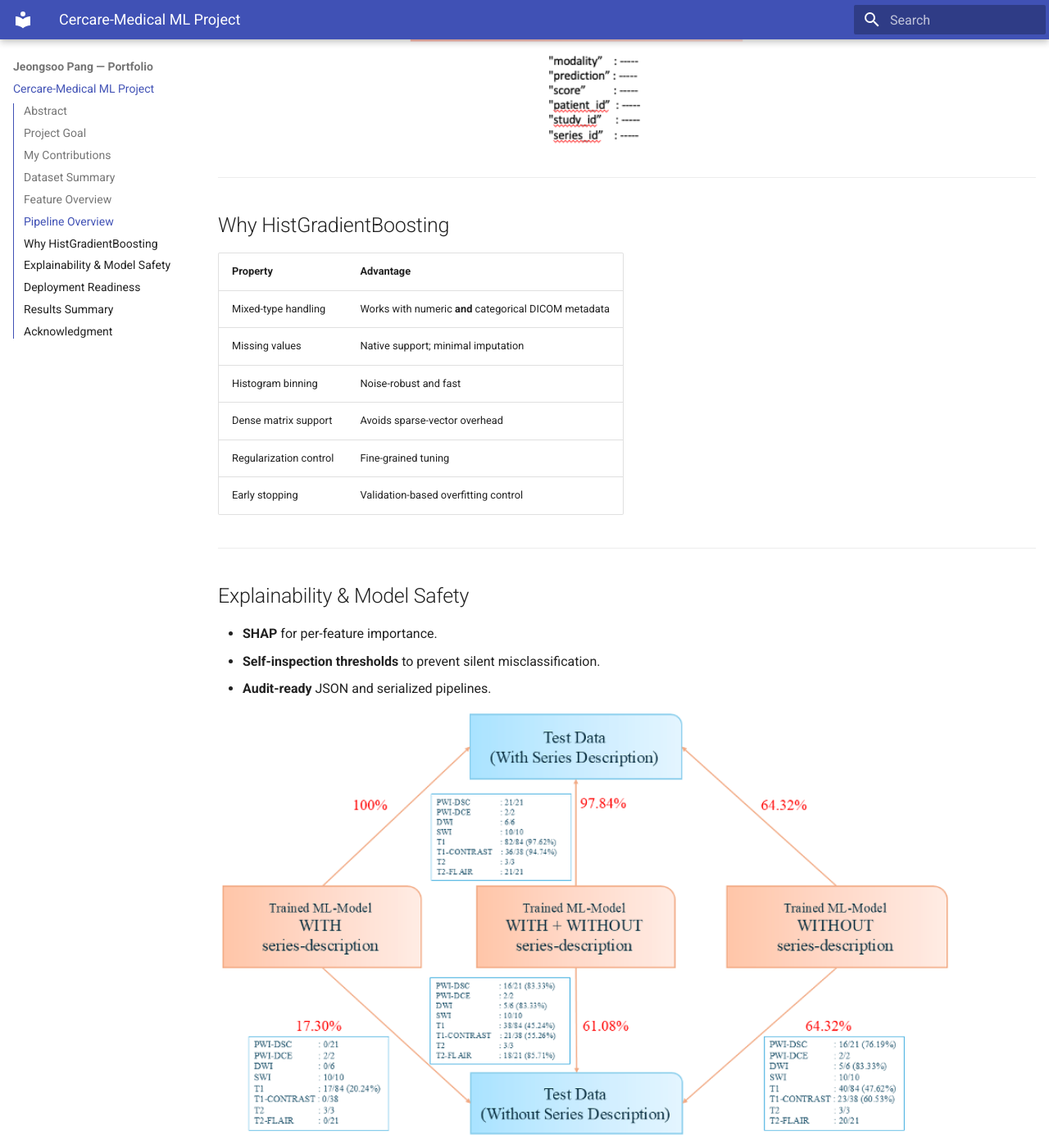
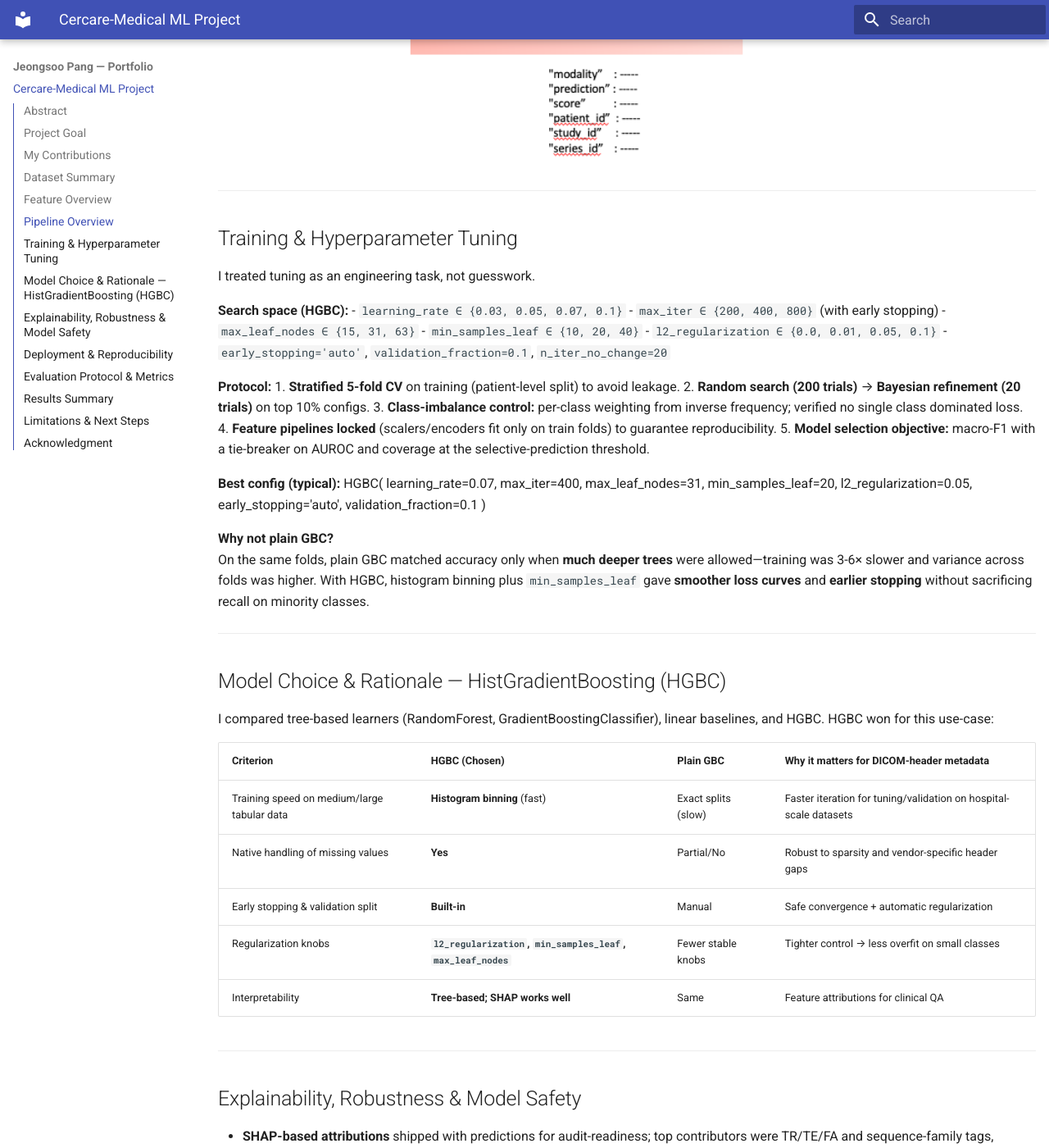
Before and after one commit to Jeongsoo-dev/ML_based_MR_CT_SeriesType_Detection, an MkDocs documentation site: the page built from docs/index.md, in a window 1280 px wide and 1400 px high, scrolled down 2825 px. Shown: the whole window at 82% size. Built offline with MkDocs 1.6.1 and Material for MkDocs 9.7.7, drawn with Linux system fonts in a browser that asks for light colours; some of the changed text lies outside the part shown.

Commit message:
Update index.md

```diff
--- a/docs/index.md
+++ b/docs/index.md
@@ -10,8 +10,8 @@ hide:
 ![Jeongsoo Pang](images/profile.jpg){.headshot}
 
 **Jeongsoo Pang**
-**Cercare-Medical R&D**
-**ML-Specialist**
+Cercare-Medical R&D
+ML-Specialist
 
 <div class="clear"></div>
 
@@ -20,7 +20,9 @@ hide:
 ## Abstract
 Radiology workflows depend on correctly identifying **series types** (e.g., MR: DWI, SWI, T1, T2 FLAIR; CT: Angio/Perfusion/Noncontrast) before reconstruction, analysis, or visualization. Vendor-specific DICOM conventions, private tags, nested data, multilingual fields, and missing metadata make rule-based detectors unreliable.
 
-This project delivers a **production-ready ML pipeline** that automatically classifies **8 MR** and **3 CT** series using only DICOM header metadata. It features:
+This project delivers a **production-ready ML pipeline** that automatically classifies **8 MR** and **3 CT** series using only DICOM header metadata.
+
+It features:
 1. A robust **feature-extraction module** handling private/nested tags and multilingual headers.
 2. Two **HistGradientBoosting (HGBC)** models—trained **with** and **without** `SeriesDescription`—to remain robust when textual labels are missing or inconsistent.
 3. A **self-inspection mechanism** that flags low-confidence predictions to radiologists for review.
@@ -78,43 +80,110 @@ Externally validated on partner-hospital datasets, the model achieved **96.69% M
 
 ---
 
-## Why HistGradientBoosting
+## Training & Hyperparameter Tuning
 
-| Property               | Advantage                                                                 |
-|------------------------|---------------------------------------------------------------------------|
-| Mixed-type handling    | Works with numeric **and** categorical DICOM metadata                     |
-| Missing values         | Native support; minimal imputation                                        |
-| Histogram binning      | Noise-robust and fast                                                     |
-| Dense matrix support   | Avoids sparse-vector overhead                                             |
-| Regularization control | Fine-grained tuning                                                       |
-| Early stopping         | Validation-based overfitting control                                      |
+I treated tuning as an engineering task, not guesswork.
+
+**Search space (HGBC):**
+- `learning_rate ∈ {0.03, 0.05, 0.07, 0.1}`
+- `max_iter ∈ {200, 400, 800}` (with early stopping)
+- `max_leaf_nodes ∈ {15, 31, 63}`
+- `min_samples_leaf ∈ {10, 20, 40}`
+- `l2_regularization ∈ {0.0, 0.01, 0.05, 0.1}`
+- `early_stopping='auto'`, `validation_fraction=0.1`, `n_iter_no_change=20`
+
+**Protocol:**
+1. **Stratified 5-fold CV** on training (patient-level split) to avoid leakage.
+2. **Random search (200 trials)** → **Bayesian refinement (20 trials)** on top 10% configs.
+3. **Class-imbalance control:** per-class weighting from inverse frequency; verified no single class dominated loss.
+4. **Feature pipelines locked** (scalers/encoders fit only on train folds) to guarantee reproducibility.
+5. **Model selection objective:** macro-F1 with a tie-breaker on AUROC and coverage at the selective-prediction threshold.
+
+**Best config (typical):**
+HGBC(
+learning_rate=0.07,
+max_iter=400,
+max_leaf_nodes=31,
+min_samples_leaf=20,
+l2_regularization=0.05,
+early_stopping='auto',
+validation_fraction=0.1
+)
+
+
+**Why not plain GBC?**
+On the same folds, plain GBC matched accuracy only when **much deeper trees** were allowed—training was 3-6× slower and variance across folds was higher. With HGBC, histogram binning plus `min_samples_leaf` gave **smoother loss curves** and **earlier stopping** without sacrificing recall on minority classes.
+
 
 ---
 
-## Explainability & Model Safety
-- **SHAP** for per-feature importance.
-- **Self-inspection thresholds** to prevent silent misclassification.
-- **Audit-ready** JSON and serialized pipelines.
+## Model Choice & Rationale — HistGradientBoosting (HGBC)
+
+I compared tree-based learners (RandomForest, GradientBoostingClassifier), linear baselines, and HGBC. HGBC won for this use-case:
+
+| Criterion | HGBC (Chosen) | Plain GBC | Why it matters for DICOM-header metadata |
+|---|---|---|---|
+| Training speed on medium/large tabular data | **Histogram binning** (fast) | Exact splits (slow) | Faster iteration for tuning/validation on hospital-scale datasets |
+| Native handling of missing values | **Yes** | Partial/No | Robust to sparsity and vendor-specific header gaps |
+| Early stopping & validation split | **Built-in** | Manual | Safe convergence + automatic regularization |
+| Regularization knobs | **`l2_regularization`, `min_samples_leaf`, `max_leaf_nodes`** | Fewer stable knobs | Tighter control → less overfit on small classes |
+| Interpretability | **Tree-based; SHAP works well** | Same | Feature attributions for clinical QA |
+
+
+---
+
+## Explainability, Robustness & Model Safety
+
+- **SHAP-based attributions** shipped with predictions for audit-readiness; top contributors were TR/TE/FA and sequence-family tags, matching domain intuition.
+- **Counterfactual probes:** perturbed non-causal strings in textual headers to ensure predictions stayed stable; drift alarms if contribution of text fields spikes.
+- **Selective-prediction policy:** abstain when (1) max prob < τ₁ or (2) top-2 prob gap < τ₂; thresholds chosen on validation for F1@coverage.
+- **Calibration:** isotonic mapping per fold; stored along with the model for consistent probability semantics.
+- **Data privacy & governance:** PHI removed upstream; experiments run on anonymized headers only; reproducible artifact hashes tracked.
 
 ![Test map](images/test_map.png){ width="900" }
 
+
 ---
 
-## Deployment Readiness
+## Deployment & Reproducibility
 
-| Component                         | Description                                                          |
-|-----------------------------------|----------------------------------------------------------------------|
-| `mr_feature_extraction_script.py` | Extract MR DICOM headers → JSON                                      |
-| `mr_ml_train_test_script.py`      | Train HGBC models (with/without `SeriesDescription`)                 |
-| `classify_series_type.py`         | Inference entry point for production                                 |
-| `inference.py`                    | Self-inspection + prediction interface                               |
-| `utils.py`                        | Helpers (I/O, validation, preprocessing)                             |
+- **Single Sklearn Pipeline**: `preprocess → model → calibration → selective gate`; versioned with semantic tags.
+- **Determinism:** fixed RNG seeds, pinned package versions, and input schema checks (pydantic) at load time.
+- **Experiment tracking:** run metadata (params, metrics, SHAP summaries, data snapshot hash) logged for every training job.
+- **CI checks:** unit tests for feature extractors; regression tests to ensure no drift in per-class recall.
+- **Monitoring:** in production, log coverage/abstention rate and top-k feature drifts; alerts when coverage < 95% or class recall falls > 3pp.
+
+
+---
+
+## Evaluation Protocol & Metrics
+
+- **Splits:** patient-level train/val/test; external partner hospitals held-out for final reporting.
+- **Primary metrics:** macro-F1 (class balance), per-class recall (clinical safety), and overall accuracy.
+- **Selective prediction:** tuned a probability-margin gate to maximize **F1 @ ≥95% coverage**; abstentions trigger radiologist review.
+- **Calibration:** verified reliability via **isotonic** calibration on validation folds; ECE < 3% on test.
+- **Ablations:**
+  - **Text present vs missing `SeriesDescription`** (two-model strategy)
+  - **Remove top-k features** (stability check)
+  - **Swap HGBC→GBC/RandomForest** (model choice justification)
+
+ ![ROC_curve](images/ROC_curve.png){ width="900" }
 
 ---
 
 ## Results Summary
 External partner-hospital validation: **MR 96.69%**, **CT 99.25%**.
 Deployed to production; supports safe retraining and human-in-the-loop.
+
+---
+
+## Limitations & Next Steps
+- **Cross-vendor generalization:** performance is strong but varies on rare protocol variants; plan targeted augmentation and vendor-specific priors.
+- **Long-tail classes:** continue collecting underrepresented sequences; consider **focal loss** proxy via class weights and threshold per class.
+- **Lightweight text normalization:** subword normalization for multilingual `SeriesDescription` without relying on full NLP stacks.
+- **Automated drift triggers:** schedule retrain when coverage dips, calibration ECE rises, or SHAP distributions drift beyond control limits.
+
+---
 
 ## Acknowledgment
 This project was conducted under **Cercare-Medical, Denmark (2024)** with direct collaboration with the **Lead AI Developer**, **Senior Software Developers**, and **Operation Team**, resulting in a successful production deployment and recommendation Letter from the **CTO**.
```
